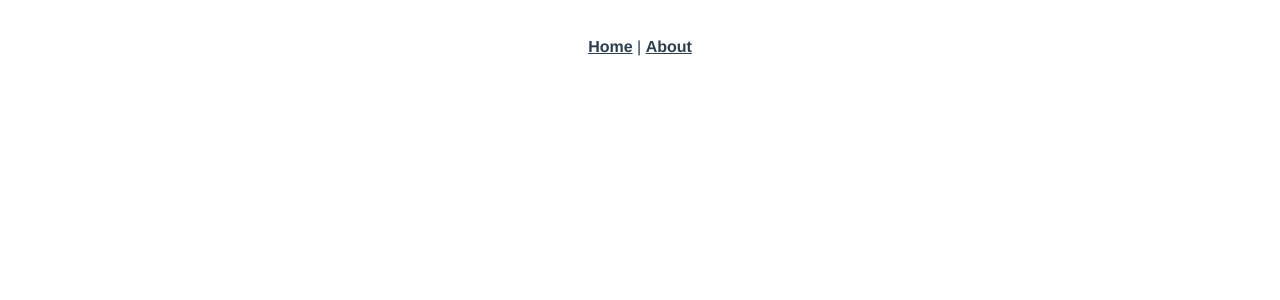
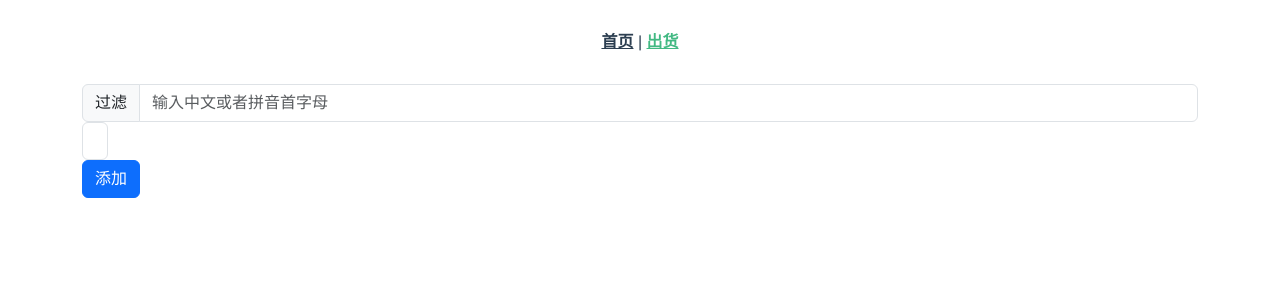
Before and after one commit to zoranhasan/stock_mgmt_gui, a Vue app: page /sales in a window 1280 px wide. Before the commit this address had no page. Shown: the top 300 px of the page. Built offline with nearby package versions, Linux system fonts and the light colour scheme.

Commit message:
finished sales

```diff
--- a/package.json
+++ b/package.json
@@ -7,6 +7,9 @@
     "build": "vue-cli-service build"
   },
   "dependencies": {
+    "@popperjs/core": "^2.11.8",
+    "axios": "^1.11.0",
+    "bootstrap": "^5.3.7",
     "vue": "^3.2.13",
     "vue-router": "^4.0.3"
   },
--- a/src/App.vue
+++ b/src/App.vue
@@ -1,7 +1,7 @@
 <template>
   <nav>
-    <router-link to="/">Home</router-link> |
-    <router-link to="/about">About</router-link>
+    <router-link to="/">首页</router-link> |
+    <router-link to="/sales">出货</router-link>
   </nav>
   <router-view/>
 </template>
--- a/src/main.js
+++ b/src/main.js
@@ -1,5 +1,5 @@
 import { createApp } from 'vue'
 import App from './App.vue'
 import router from './router'
-
+import 'bootstrap/dist/css/bootstrap.min.css';
 createApp(App).use(router).mount('#app')
--- a/src/router/index.js
+++ b/src/router/index.js
@@ -1,21 +1,16 @@
 import { createRouter, createWebHistory } from 'vue-router'
-import HomeView from '../views/HomeView.vue'
+import HomeView from '../views/Home.vue'
+import SalesView from '../views/Sales.vue'
 
 const routes = [
   {
     path: '/',
     name: 'home',
     component: HomeView
-  },
-  {
-    path: '/about',
-    name: 'about',
-    // route level code-splitting
-    // this generates a separate chunk (about.[hash].js) for this route
-    // which is lazy-loaded when the route is visited.
-    component: function () {
-      return import(/* webpackChunkName: "about" */ '../views/AboutView.vue')
-    }
+  },{
+    path: '/sales',
+    name: 'sales',
+    component: SalesView
   }
 ]
 
--- /dev/null
+++ b/src/utils/http.js
@@ -0,0 +1,20 @@
+// http functions to fetch data from the server
+// import localstorage to get the API key
+import axios from 'axios';
+const API_BASE_URL = 'http://localhost:8000';
+export const fetchStock = async () => {
+  try {
+    // get apikey from local storage
+    const apiKey = localStorage.getItem('ApiKey');
+    if (!apiKey) {
+      throw new Error('API key not found in local storage');
+    }
+    // set the API key in the headers
+    axios.defaults.headers.common['Authorization'] = `ApiKey ${apiKey}`;
+    const response = await axios.get(`${API_BASE_URL}/stock`);
+    return response.data;
+  } catch (error) {
+    console.error('Error fetching products:', error);
+    throw error;
+  }
+}
--- a/src/views/AboutView.vue
+++ /dev/null
@@ -1,5 +0,0 @@
-<template>
-  <div class="about">
-    <h1>This is an about page</h1>
-  </div>
-</template>
--- /dev/null
+++ b/src/views/Home.vue
@@ -0,0 +1,36 @@
+<template>
+  <div class="home container">
+    <img alt="Vue logo" src="../assets/logo.png">
+    <div class="form-group">
+      <label for="userInput" class="h2">填写密钥</label>
+      <input
+        type="text"
+        class="form-control"
+        id="userInput"
+        v-model="inputText"
+        placeholder="输入密钥"
+      />
+    </div>
+  </div>
+</template>
+
+<script>
+
+export default {
+  name: 'HomeView',
+  components: {
+
+  },
+  data() {
+    return {
+      inputText: localStorage.getItem('ApiKey') || '', // Get from localStorage if available
+    };
+  },
+  watch: {
+    inputText(newValue) {
+      // Save the input value to localStorage whenever it changes
+      localStorage.setItem('ApiKey', newValue);
+    }
+  }
+}
+</script>
--- a/src/views/HomeView.vue
+++ /dev/null
@@ -1,18 +0,0 @@
-<template>
-  <div class="home">
-    <img alt="Vue logo" src="../assets/logo.png">
-    <HelloWorld msg="Welcome to Your Vue.js App"/>
-  </div>
-</template>
-
-<script>
-// @ is an alias to /src
-import HelloWorld from '@/components/HelloWorld.vue'
-
-export default {
-  name: 'HomeView',
-  components: {
-    HelloWorld
-  }
-}
-</script>
--- /dev/null
+++ b/src/views/Sales.vue
@@ -0,0 +1,150 @@
+<template>
+  <div class="container">
+    <!-- Filter input -->
+    <div class="input-group">
+      <span class="input-group-text">过滤</span>
+      <input
+        type="text"
+        class="form-control"
+        id="filterInput"
+        v-model="filterText"
+        placeholder="输入中文或者拼音首字母"
+      />
+    </div>
+
+    <!-- Filtered results dropdown -->
+    <div class="input-group">
+      <div class="d-flex">
+        <select class="form-control" id="resultDropdown" v-model="selectedItem">
+          <option v-for="item in filteredItems" :key="item.id" :value="item.id">
+            {{ `${item.display_name} // ${item.batch_num} // ${item.available_quantity} ` }}
+          </option>
+        </select>
+      </div>
+    </div>
+    <div class="row text-start">
+        <div class="col-2">
+            <button class="btn btn-primary ml-2" @click="addRecord">添加</button>
+        </div>
+    </div>
+    <div class="row">
+        <div class="col">
+            <div class="alert alert-danger" role="alert" v-if="errorMsg.length > 0">
+                {{ errorMsg }}
+            </div>
+        </div>
+    </div>
+    <div class="row text-start" v-if="addedItems.length > 0">
+        <div class="col">总数: {{ totalCount }}</div>
+        <div class="col">总成本: {{ totalCost }}</div>
+        <div class="col">总售价: {{ totalSales }}</div>
+    </div>
+    <div class="container mt-3">
+        <div v-for="ele in addedItems" :key="ele.id" class="card mb-3 p-3">
+            <div class="row text-start mb-2">
+                <div class="col-8">{{ ele.display_name }}</div>
+                <div class="col-4">{{ ele.batch_num }}</div>
+            </div>
+            <div class="row text-start mb-2">
+                <div class="col-4">剩余: {{ ele.available_quantity }}</div>
+                <div class="col-4">成本: {{ ((ele.min_unit_cost + ele.max_unit_cost)/ 20000).toFixed(2) }}</div>
+                <div class="col-4">出货: {{ getSalesPrice(ele).toFixed(2) }}</div>
+            </div>
+            <div class="row text-start mb-2">
+                <div class="col-4">数量: <input type="number" v-model="ele.saled_quantity" :max="ele.available_quantity" min="1"/></div>
+                <div class="col-4">总价: {{ (ele.saled_quantity * getSalesPrice(ele)).toFixed(2)  }}</div>
+                <div class="col-4"><button class="btn btn-danger" @click="removeRecord(ele.id)">删除</button></div>
+            </div>
+        </div>
+        <div class="row" v-if="addedItems.length > 0">
+            <div class="col">
+                <button class="btn btn-primary" @click="copyDescription">
+                    复制出货描述
+                </button>
+            </div>
+        </div>
+    </div>
+  </div>
+</template>
+
+<script>
+import { fetchStock } from '@/utils/http';
+export default {
+  name: 'SalesView',
+  components: {
+
+  },
+  data() {
+    return {
+      filterText: '', // Text input for filtering
+      selectedItem: 1, // Currently selected item in the dropdown
+      items: [
+      ],
+      errorMsg:"",
+      addedItems: [] // Array to store added items,
+
+    };
+  },
+  computed: {
+    filteredItems() {
+      let result = this.items.filter(item =>
+        item.display_name.toString().toLowerCase().includes(this.filterText.toLowerCase()) || item.pronunciation.toString().toLowerCase().includes(this.filterText.toLowerCase())
+      );
+      if (result.length > 0) {
+        // If no results, return a single "No results found" item
+        this.selectedItem = result[0].id;
+      }
+      return result;
+    },
+    totalCount(){
+        return this.addedItems.reduce((sum, item) => sum + item.saled_quantity, 0);
+    },
+    totalCost() {
+        return this.addedItems.reduce((sum, item) => sum + (item.saled_quantity * ((item.min_unit_cost + item.max_unit_cost) / 20000)), 0).toFixed(2);
+    },
+    totalSales() {
+        return this.addedItems.reduce((sum, item) => sum + (item.saled_quantity * this.getSalesPrice(item)), 0).toFixed(2);
+    }
+  },
+  methods: {
+    addRecord() {
+        console.log(this.addedItems);
+        const targetItem = this.items[this.selectedItem - 1];
+        for(let i = 0; i < this.addedItems.length; i++) {
+            if (this.addedItems[i].id === targetItem.id) {
+                this.errorMsg = "已添加过该产品";
+                return;
+            }
+        }
+        this.addedItems.push(targetItem);
+    },
+    removeRecord(id) {
+      this.addedItems = this.addedItems.filter(item => item.id !== id);
+    },
+    getSalesPrice(ele){
+        return (ele.min_expc_sales_price + ele.max_expc_sales_price)/ 20000;
+    },
+    copyDescription() {
+      let description = this.addedItems.map(item => {
+        return `${item.display_name}|${item.batch_num}|${item.saled_quantity}|${this.getSalesPrice(item).toFixed(2)}`;
+      }).join('\n');
+      navigator.clipboard.writeText(description).then(() => {
+        alert('出货描述已复制到剪贴板');
+      }).catch(err => {
+        console.error('Failed to copy: ', err);
+      });
+    }
+  },
+  mounted() {
+    // Fetch stock data when the component is mounted
+    fetchStock().then(response => {
+      this.items = response.data.map(item => {
+        item.saled_quantity = 1; // Initialize saled_quantity to 1
+        return item;
+      });
+    }).catch(error => {
+      console.error('Error fetching stock data:', error);
+    });
+  }
+}
+</script>
```
Also changed, not shown: 1 other file (tests, documents, lock files or other folders).
